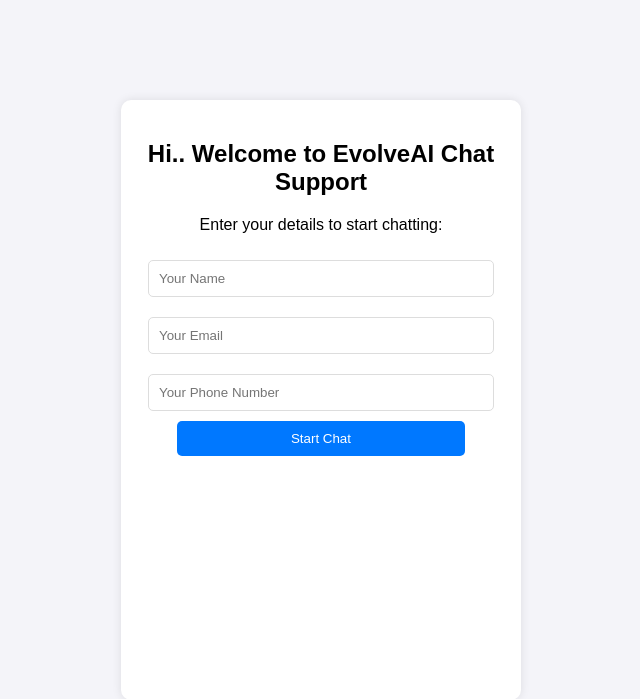
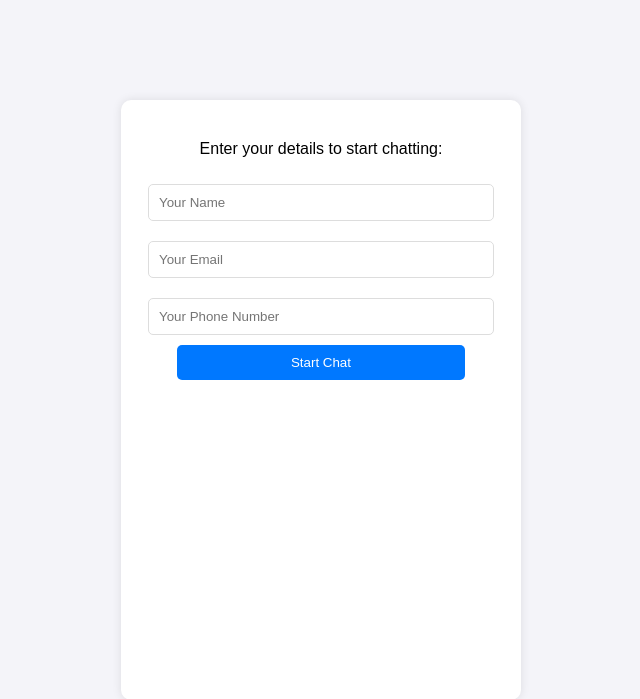
Before and after one commit to tuwasimon/evolveChat, a Flask app: page / in a window 1280 px wide. Shown: the top 699 px of the page, without its empty margins (319-959 px from the left). Run offline with Flask 3, Linux system fonts and the light colour scheme.

Commit message:
Update index.html

```diff
--- a/templates/index.html
+++ b/templates/index.html
@@ -9,7 +9,7 @@
 <body>
     <div class="container">
         <div id="user-form">
-            <h2>Hi.. Welcome to EvolveAI Chat Support</h2>
+            <h2></h2>
             <p>Enter your details to start chatting:</p>
             <input type="text" id="name" placeholder="Your Name" required>
             <input type="email" id="email" placeholder="Your Email" required>
```
